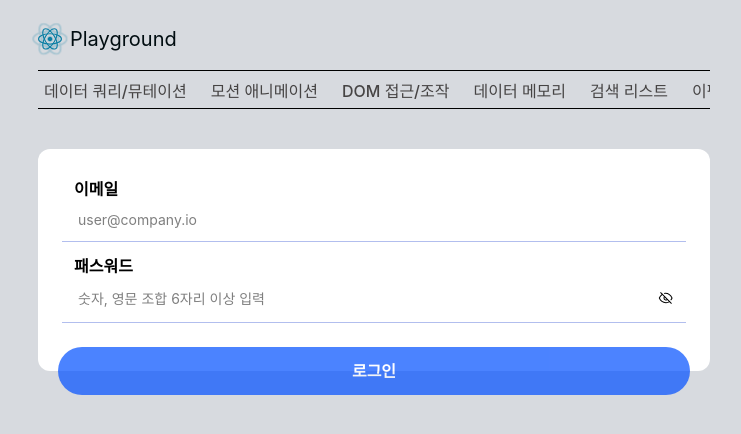
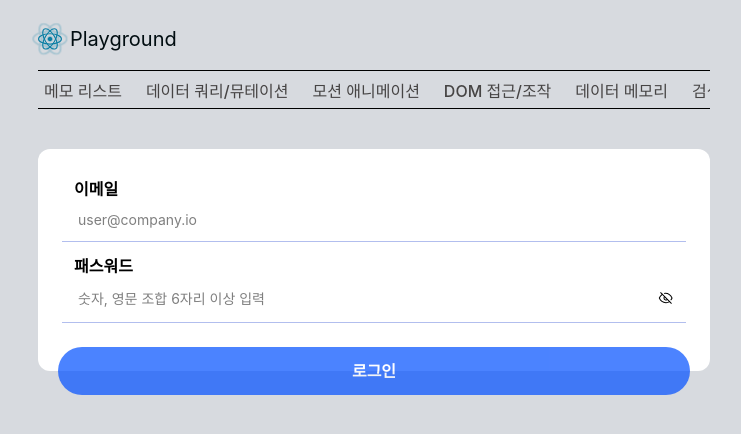
Before and after one commit to gofla1996/likelion-react-12-2, a React (Vite) app: page / in a window 1280 px wide. Shown: the top 434 px of the page, without its empty margins (266-1007 px from the left). Built offline with nearby package versions, Linux system fonts and the light colour scheme; a web font is replaced by a local one.

Commit message:
[실습] 메모 리스트 (with Supabase) - MemoList 컴포넌트 작성

```diff
--- /dev/null
+++ b/src/pages/memo-list/components/memo-list.tsx
@@ -0,0 +1,9 @@
+function MemoList() {
+  return (
+    <article>
+      <h2>메모 리스트</h2>
+    </article>
+  );
+}
+
+export default MemoList;
--- /dev/null
+++ b/src/pages/memo-list/index.tsx
@@ -0,0 +1,12 @@
+import MemoList from './components/memo-list';
+
+function MemoListPage() {
+  return (
+    <section>
+      <h1>Memo List</h1>
+      <MemoList />
+    </section>
+  );
+}
+
+export default MemoListPage;
--- a/src/router/index.tsx
+++ b/src/router/index.tsx
@@ -11,11 +11,17 @@ import TicTacToe from '@/pages/tic-tac-toe';
 import SignInForm from '@/pages/sign-in';
 import SignUpForm from '@/pages/sign-up';
 import NotFound from '@/pages/not-found';
+import MemoListPage from '@/pages/memo-list';
 
 // --------------------------------------------------------------------------
 // 내비게이션 리스트 데이터
 
 export const navList = [
+  {
+    path: 'supabase-memo-list',
+    text: '메모 리스트',
+    element: <MemoListPage />,
+  },
   {
     path: 'data-fetching',
     text: '데이터 쿼리/뮤테이션',
```
